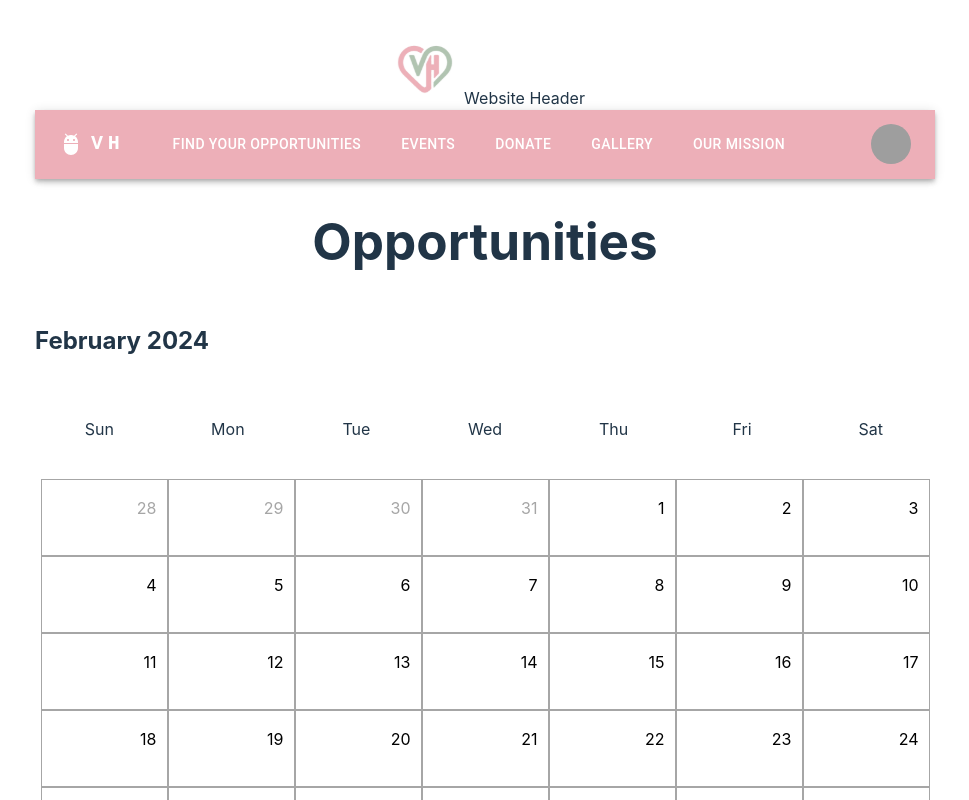
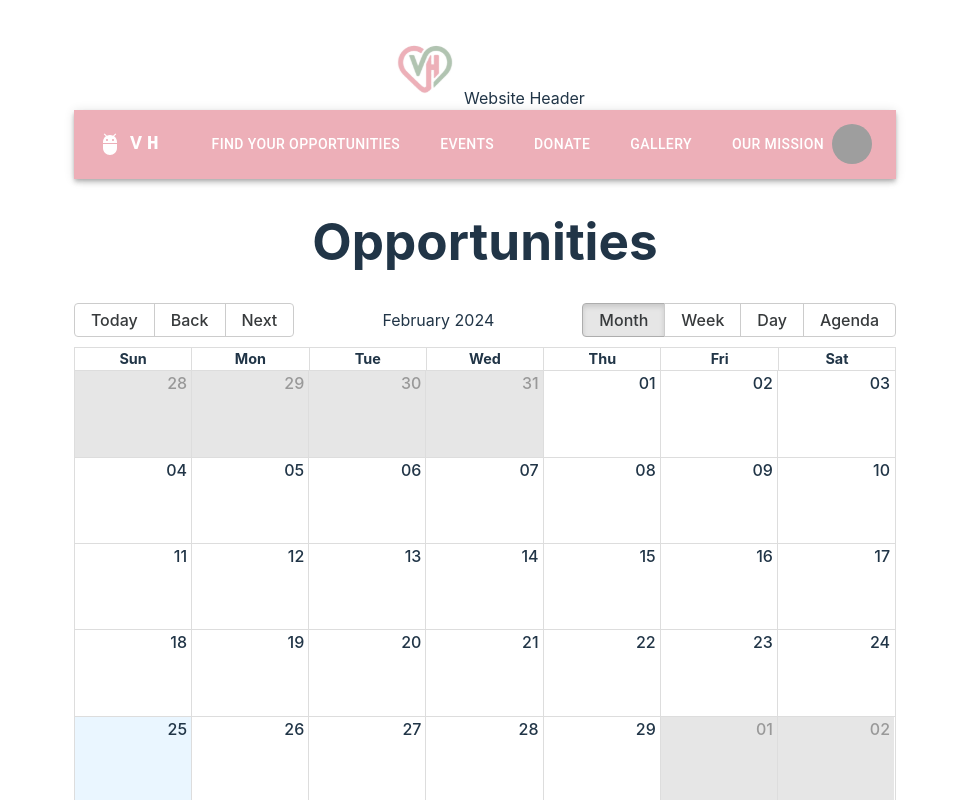
Before and after one commit to Luke-Cutter/CSI-280-Project, a React (Vite) app in the folder volunteer-web/: page /opportunities in a window 1280 px wide. Shown: the top 800 px of the page, without its empty margins (155-1124 px from the left). Built offline with nearby package versions, Linux system fonts and the light colour scheme; grey boxes are pictures that could not be loaded.

Commit message:
updated calendar

```diff
--- a/volunteer-web/src/components/Calendar.jsx
+++ b/volunteer-web/src/components/Calendar.jsx
@@ -1,41 +1,31 @@
-import React, { Component } from 'react';
-import CalendarDays from './CalendarDays';
-import './Calendar.css';
 
-// followed tutorial from https://derrickotte.medium.com/how-to-create-a-calendar-from-scratch-in-react-1f2db197454d
+import {Calendar, momentLocalizer} from 'react-big-calendar';
+import moment from 'moment';
+import 'react-big-calendar/lib/css/react-big-calendar.css';
 
-export default class Calendar extends Component {
-    constructor() {
-        super();
+const localizer = momentLocalizer(moment);
 
-        this.weekdays=['Sun', 'Mon', 'Tue', 'Wed', 'Thu', 'Fri', 'Sat'];
-        this.months=['January', 'February', 'March', 'April', 'May', 'June', 'July', 'August', 'September', 'October', 'November', 'December'];
-        this.state={currentDay: new Date()};
-    }
+function BigCalendar(){
 
-    changeCurrentDay = (day) => {
-        this.setState({ currentDay: new Date(day.year, day.month, day.number) });
-    }
+    const myEventsList = [];
 
-    render() {
-        return (
-            <div className="calendar">
-                <div className="calendar-header">
-                    <h2>{this.months[this.state.currentDay.getMonth()]} {this.state.currentDay.getFullYear()}</h2>
-                </div>
-                <div className="calendar-body">
-                    <div className="table-header">
-                        {
-                            this.weekdays.map((weekday, index) => {
-                                return <div key={index} className="weekday">{weekday}</div>
-                            })
-                        }
-                    </div>
-                    <CalendarDays day={this.state.currentDay} changeCurrentDay={this.changeCurrentDay} />
-                </div>
-                <div>
-                </div>
-            </div>
-        );
-    }
+    const MyCalendar = (props) => (
+        <div>
+            <Calendar
+            localizer={localizer}
+            events={myEventsList}
+            startAccessor="start"
+            endAccessor="end"
+            style={{height: 500}}
+            />
+        </div>
+    )
+
+    return(
+        <div>
+            <MyCalendar />
+        </div>
+    )
 }
+
+export default BigCalendar;
```
